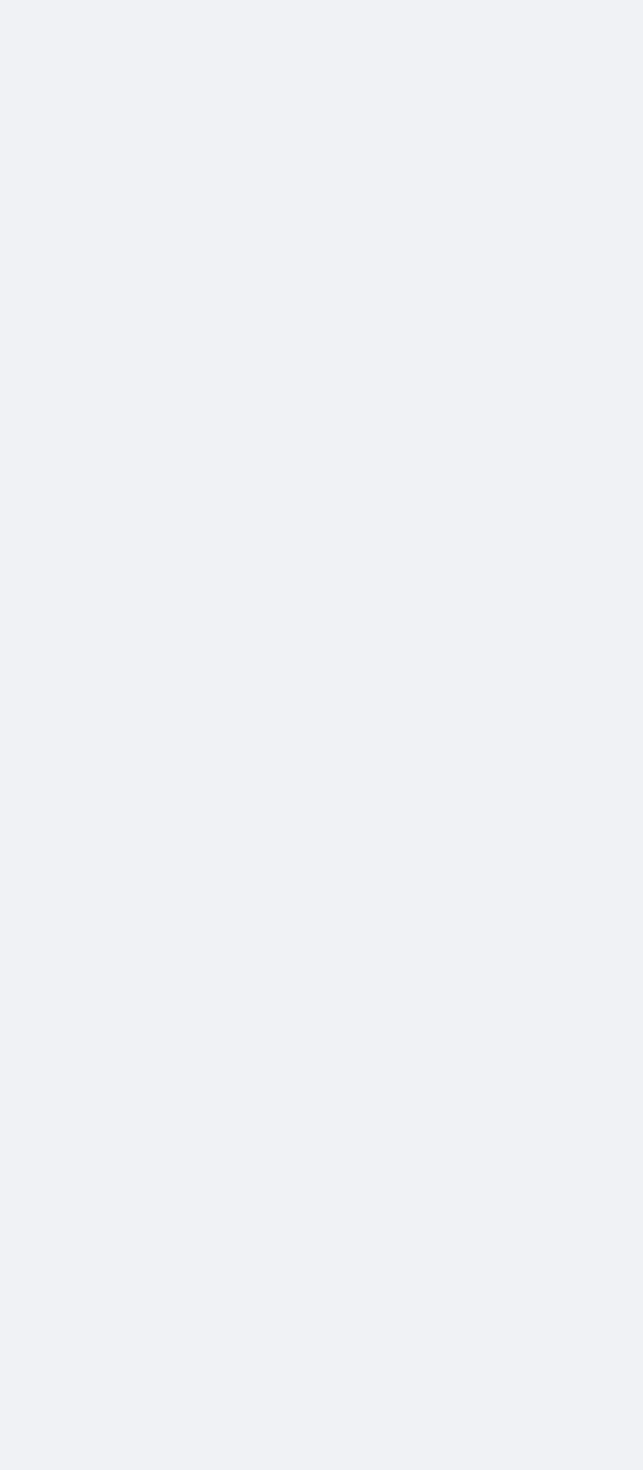
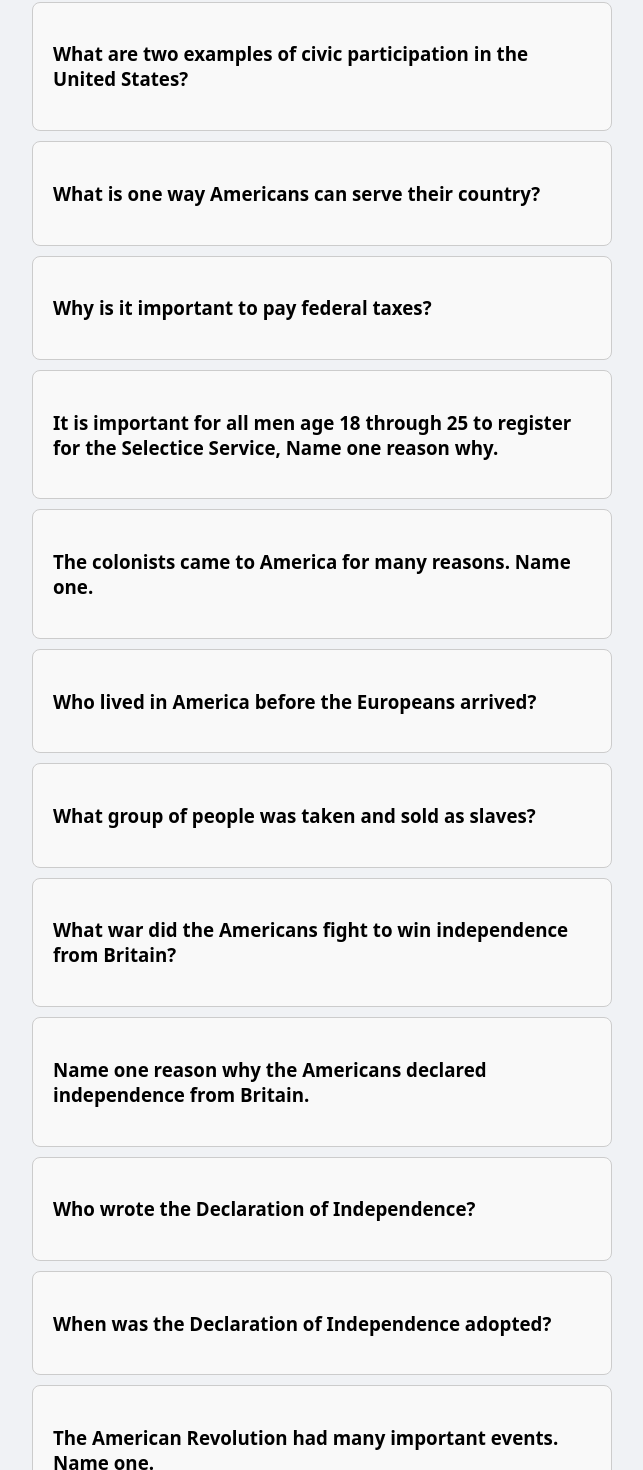
Before and after one commit to Joaquinrdlt/civics-128, a React (Vite) app: page / in a window 1280 px wide. Shown: the part 8512-9982 px from the top of the page, without its empty margins (318-961 px from the left). Before the commit the page ends 7564 px from the top, so only its background shows below. Built offline with nearby package versions, Linux system fonts and the light colour scheme.

Commit message:
Added more questions
Up to 80 questions  finished

```diff
--- a/src/data/questions.js
+++ b/src/data/questions.js
@@ -314,7 +314,117 @@ const questions = [
       "(It states that the) powers not given to the federal government belong to the states or to the people.",
   },
   {
-    id: 60,
+    id: 61,
+    question: "Who is the governor of your state now?",
+    answer: "Gavin Newsom",
+  },
+  {
+    id: 62,
+    question: "What is the captital of your state?",
+    answer: "Sacramento",
+  },
+  {
+    id: 63,
+    question:
+      "There are four amendments to the U.S. Constitution about who can vote. Describe one of them.",
+    answer: "Citizens eighteen (18) and older (can vote).",
+  },
+  {
+    id: 64,
+    question:
+      "Who can vote in federal elections, run for federal office, and serve on a jury in the United States?",
+    answer: "Citizens of the United States",
+  },
+  {
+    id: 65,
+    question: "What are three righs of everyone living in the United States?",
+    answer: "Freedom of Speech, Freedom of expression, Freedom of assembly",
+  },
+  {
+    id: 66,
+    question:
+      "What do we show loyalty to when we say the Pledge of Allegiance?",
+    answer: "The United States",
+  },
+  {
+    id: 67,
+    question:
+      "Name two promises that new citizens make in the Oath of Allegiance.",
+    answer:
+      "Obey the laws of the United State, and Serve in the military (if needed)",
+  },
+  {
+    id: 68,
+    question: "How can people become United States Citizens?",
+    answer:
+      "Be born in the United States, under conditions set by the 14th Amendment",
+  },
+  {
+    id: 69,
+    question:
+      "What are two examples of civic participation in the United States?",
+    answer: "Vote, and Run for office",
+  },
+  {
+    id: 70,
+    question: "What is one way Americans can serve their country?",
+    answer: "Pay taxes",
+  },
+  {
+    id: 71,
+    question: "Why is it important to pay federal taxes?",
+    answer: "Required by law",
+  },
+  {
+    id: 72,
+    question:
+      "It is important for all men age 18 through 25 to register for the Selectice Service, Name one reason why.",
+    answer: "Required by law",
+  },
+  {
+    id: 73,
+    question: "The colonists came to America for many reasons. Name one.",
+    answer: "Freedom",
+  },
+  {
+    id: 74,
+    question: "Who lived in America before the Europeans arrived?",
+    answer: "Native Americans ",
+  },
+  {
+    id: 75,
+    question: "What group of people was taken and sold as slaves?",
+    answer: "Africans",
+  },
+  {
+    id: 76,
+    question:
+      "What war did the Americans fight to win independence from Britain?",
+    answer: "American Revolution",
+  },
+  {
+    id: 77,
+    question:
+      "Name one reason why the Americans declared independence from Britain.",
+    answer: "High taxes",
+  },
+  {
+    id: 78,
+    question: "Who wrote the Declaration of Independence?",
+    answer: "(Thomas) Jefferson",
+  },
+  {
+    id: 79,
+    question: "When was the Declaration of Independence adopted?",
+    answer: "July 4, 1776",
+  },
+  {
+    id: 80,
+    question: "The American Revolution had many important events. Name one.",
+    answer: "Declaration of Independence",
+  },
+  {
+    id: 81,
     question: "",
     answer: "",
   },
```
